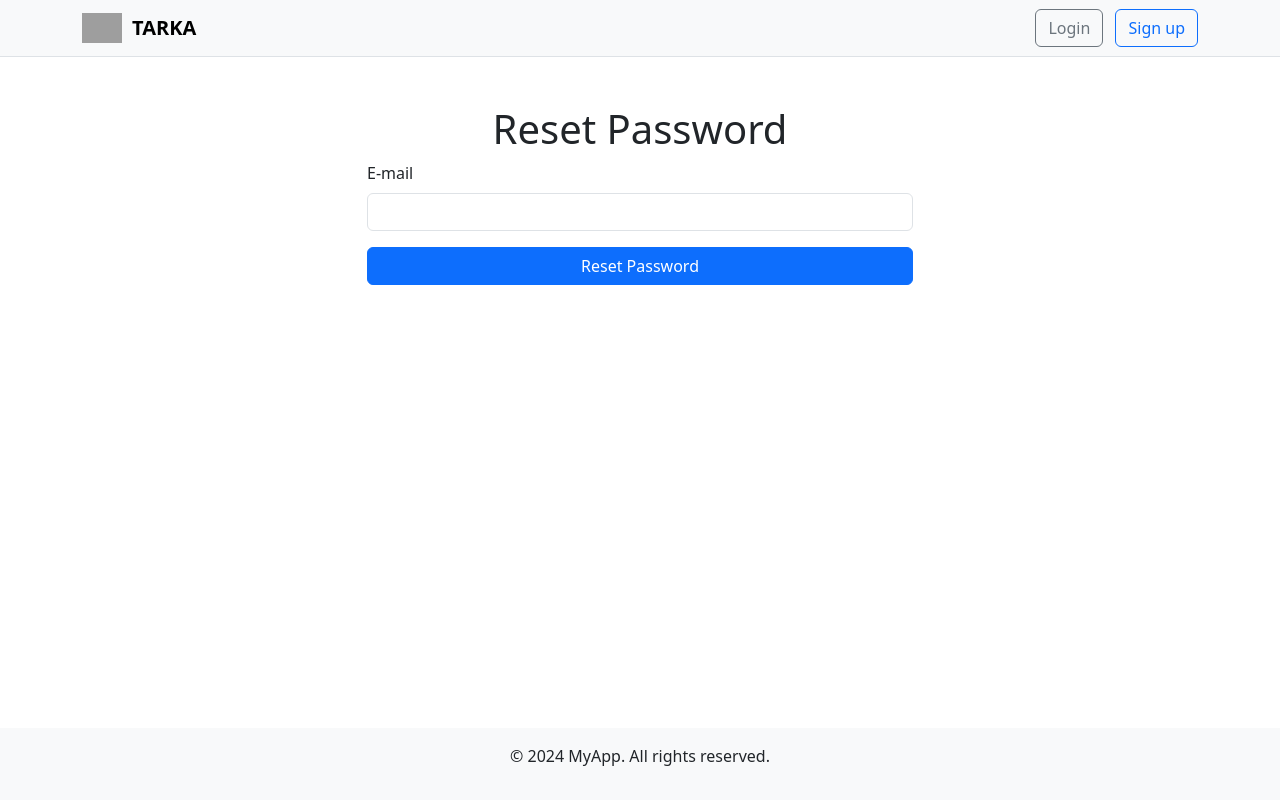
After one commit to AlvianPh/KostTarka, a CodeIgniter 4 app: the page made by app/Views/reset_password.php in a window 1280 px wide. The commit adds this page. Run offline with PHP 8.4 and a stand-in for CodeIgniter, Linux system fonts and the light colour scheme; the template is opened without the code that fills it, so the values that code supplies are empty; some libraries are stand-ins or nearby versions; grey boxes are pictures that could not be loaded.

Commit message:
Menambah halaman ubah lupa password

```diff
--- a/app/Config/Routes.php
+++ b/app/Config/Routes.php
@@ -7,3 +7,5 @@ use CodeIgniter\Router\RouteCollection;
  */
 $routes->get('/', 'Dashboard::index');
 $routes->get('/room', 'RoomController::index');
+$routes->get('/reset-password', 'AuthController::resetPasswordForm');
+$routes->post('/reset-password', 'AuthController::processResetPassword');
--- a/app/Views/hal1.php
+++ /dev/null
@@ -1 +0,0 @@
-adada
--- a/app/Views/layouts/footer.php
+++ b/app/Views/layouts/footer.php
@@ -1,7 +1,10 @@
-</div> <!-- End of container -->
-<footer>
-    <p>&copy; <?= date('Y'); ?> TARKA. All rights reserved.</p>
+</div> <!-- Close Container -->
+<footer class="bg-light text-center py-3 mt-auto">
+    <div class="container">
+        <p>&copy; 2024 MyApp. All rights reserved.</p>
+    </div>
 </footer>
+<script src="https://cdn.jsdelivr.net/npm/bootstrap@5.3.0-alpha1/dist/js/bootstrap.bundle.min.js"></script>
 </body>
 
 </html>
--- /dev/null
+++ b/app/Views/layouts/headerPassword.php
@@ -0,0 +1,24 @@
+<!DOCTYPE html>
+<html lang="en">
+
+<head>
+    <meta charset="UTF-8">
+    <meta name="viewport" content="width=device-width, initial-scale=1.0">
+    <title>Reset Password</title>
+    <link href="https://cdn.jsdelivr.net/npm/bootstrap@5.3.0-alpha1/dist/css/bootstrap.min.css" rel="stylesheet">
+</head>
+
+<body>
+    <nav class="navbar navbar-expand-lg navbar-light bg-light border-bottom">
+        <div class="container">
+            <a class="navbar-brand d-flex align-items-center" href="#">
+                <img src="<?= base_url('img/logo.png') ?>" alt="Logo" style="width: 40px; height: auto; margin-right: 10px;">
+                <span class="fw-bold fs-5">TARKA</span>
+            </a>
+            <div class="ms-auto">
+                <a href="<?= base_url('login') ?>" class="btn btn-outline-secondary me-2">Login</a>
+                <a href="<?= base_url('register') ?>" class="btn btn-outline-primary">Sign up</a>
+            </div>
+        </div>
+    </nav>
+    <div class="container mt-5">
--- /dev/null
+++ b/app/Views/reset_password.php
@@ -0,0 +1,24 @@
+<div class="d-flex flex-column min-vh-100">
+    <?= view('layouts/headerPassword') ?>
+    <div class="flex-grow-1">
+        <h1 class="text-center">Reset Password</h1>
+        <div class="row justify-content-center">
+            <div class="col-md-6">
+                <?php if (session()->getFlashdata('success')): ?>
+                    <div class="alert alert-success"><?= session()->getFlashdata('success') ?></div>
+                <?php elseif (session()->getFlashdata('error')): ?>
+                    <div class="alert alert-danger"><?= session()->getFlashdata('error') ?></div>
+                <?php endif; ?>
+                <form action="<?= base_url('reset-password') ?>" method="post">
+                    <?= csrf_field() ?>
+                    <div class="mb-3">
+                        <label for="email" class="form-label">E-mail</label>
+                        <input type="email" name="email" id="email" class="form-control" required>
+                    </div>
+                    <button type="submit" class="btn btn-primary w-100">Reset Password</button>
+                </form>
+            </div>
+        </div>
+    </div>
+    <?= view('layouts/footer') ?>
+</div>
```
Also changed, not shown: app/Controllers/AuthController.php (added, +26 -0 lines).
